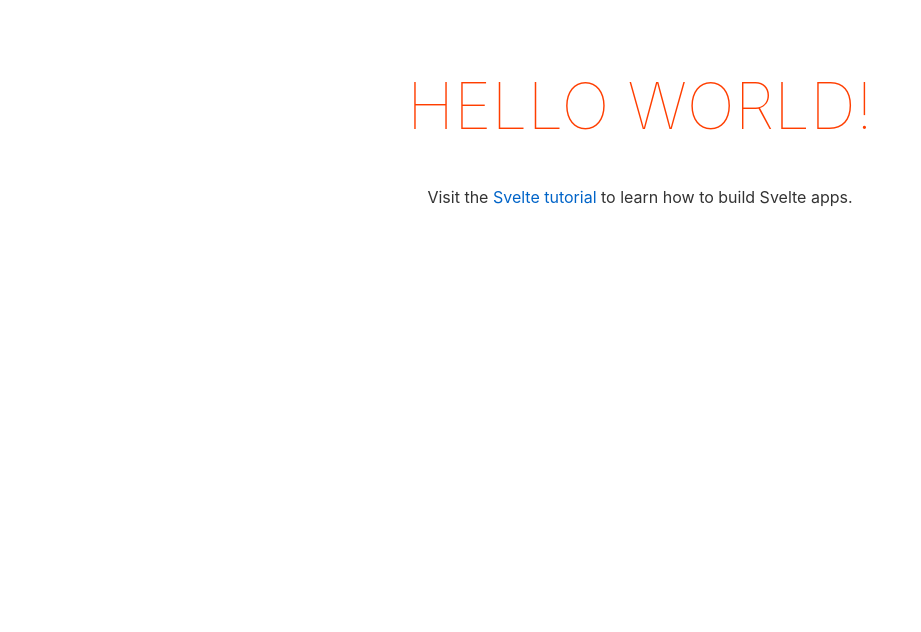
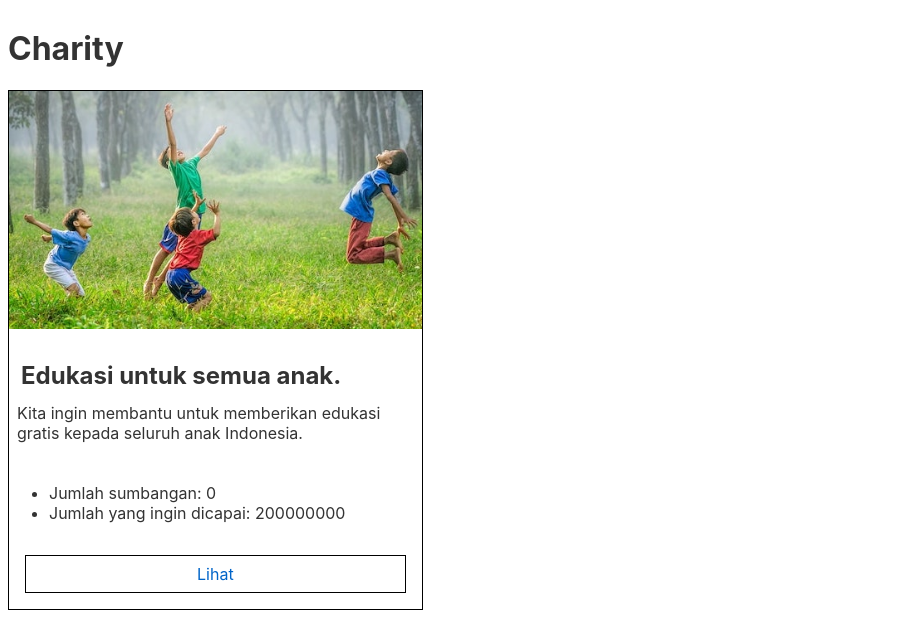
Before and after one commit to rizafahmi/svelte-charity-bwa, a Svelte app: page / in a window 1280 px wide. Shown: the top 632 px of the page, without its empty margins (0-921 px from the left). Built offline with nearby package versions, Linux system fonts and the light colour scheme.

Commit message:
Finish card

```diff
--- a/package.json
+++ b/package.json
@@ -13,7 +13,8 @@
     "rollup-plugin-livereload": "^1.0.0",
     "rollup-plugin-svelte": "^5.0.3",
     "rollup-plugin-terser": "^5.1.2",
-    "svelte": "^3.0.0"
+    "svelte": "^3.0.0",
+    "@rollup/plugin-json": "4.0.3"
   },
   "dependencies": {
     "sirv-cli": "^0.4.4"
--- a/rollup.config.js
+++ b/rollup.config.js
@@ -3,6 +3,7 @@ import resolve from '@rollup/plugin-node-resolve';
 import commonjs from '@rollup/plugin-commonjs';
 import livereload from 'rollup-plugin-livereload';
 import { terser } from 'rollup-plugin-terser';
+import json from '@rollup/plugin-json';
 
 const production = !process.env.ROLLUP_WATCH;
 
@@ -12,7 +13,7 @@ export default {
     sourcemap: true,
     format: 'iife',
     name: 'app',
-		file: 'public/build/bundle.js'
+    file: 'public/build/bundle.js',
   },
   plugins: [
     svelte({
@@ -20,9 +21,9 @@ export default {
       dev: !production,
       // we'll extract any component CSS out into
       // a separate file - better for performance
-			css: css => {
+      css: (css) => {
         css.write('public/build/bundle.css');
-			}
+      },
     }),
 
     // If you have external dependencies installed from
@@ -32,7 +33,7 @@ export default {
     // https://github.com/rollup/plugins/tree/master/packages/commonjs
     resolve({
       browser: true,
-			dedupe: ['svelte']
+      dedupe: ['svelte'],
     }),
     commonjs(),
 
@@ -46,11 +47,12 @@ export default {
 
     // If we're building for production (npm run build
     // instead of npm run dev), minify
-		production && terser()
+    production && terser(),
+    json(),
   ],
   watch: {
-		clearScreen: false
-	}
+    clearScreen: false,
+  },
 };
 
 function serve() {
@@ -63,9 +65,9 @@ function serve() {
 
         require('child_process').spawn('npm', ['run', 'start', '--', '--dev'], {
           stdio: ['ignore', 'inherit', 'inherit'],
-					shell: true
+          shell: true,
         });
       }
-		}
+    },
   };
 }
--- a/src/App.svelte
+++ b/src/App.svelte
@@ -1,30 +1,53 @@
 <script>
-	export let name;
+  import { projects } from './data.json';
 </script>
 
+<style>
+  .project-list {
+    display: grid;
+    grid-template-columns: repeat(auto-fill, minmax(400px, 1fr));
+    grid-gap: 10px;
+  }
+  .project {
+    display: grid;
+    grid-template-rows: max-content 50px 1fr;
+    border: 1px solid black;
+  }
+  .project img {
+    object-fit: cover;
+    width: 100%;
+  }
+  .project h2 {
+    padding: 0.5em;
+  }
+  .project p {
+    padding: 0.5em;
+  }
+  .project a {
+    padding: 0.5em;
+  }
+  .button {
+    margin: 1em;
+    border: 1px solid black;
+    text-align: center;
+  }
+</style>
+
 <main>
-	<h1>Hello {name}!</h1>
-	<p>Visit the <a href="https://svelte.dev/tutorial">Svelte tutorial</a> to learn how to build Svelte apps.</p>
+  <h1>Charity</h1>
+
+  <div class="project-list">
+    {#each projects as project}
+      <div class="project">
+        <img src={project.img} alt="" />
+        <h2>{project.title}</h2>
+        <p>{project.description}</p>
+        <ul class="progress">
+          <li>Jumlah sumbangan: {project.raised}</li>
+          <li>Jumlah yang ingin dicapai: {project.goal}</li>
+        </ul>
+        <a class="button" href="/detail">Lihat</a>
+      </div>
+    {/each}
+  </div>
 </main>
-
-<style>
-	main {
-		text-align: center;
-		padding: 1em;
-		max-width: 240px;
-		margin: 0 auto;
-	}
-
-	h1 {
-		color: #ff3e00;
-		text-transform: uppercase;
-		font-size: 4em;
-		font-weight: 100;
-	}
-
-	@media (min-width: 640px) {
-		main {
-			max-width: none;
-		}
-	}
-</style>
--- /dev/null
+++ b/src/data.json
@@ -0,0 +1,12 @@
+{
+  "projects": [
+    {
+      "id": 1,
+      "title": "Edukasi untuk semua anak.",
+      "img": "img/child.jpg",
+      "description": "Kita ingin membantu untuk memberikan edukasi gratis kepada seluruh anak Indonesia.",
+      "raised": 0,
+      "goal": 200000000
+    }
+  ]
+}
--- a/src/main.js
+++ b/src/main.js
@@ -1,10 +1,7 @@
 import App from './App.svelte';
 
 const app = new App({
-	target: document.body,
-	props: {
-		name: 'world'
-	}
+  target: document.body,
 });
 
 export default app;
```
Also changed, not shown: public/img/child.jpg (added), 1 other file (tests, documents, lock files or other folders). Lines whose indentation alone changed are shown as unchanged.
